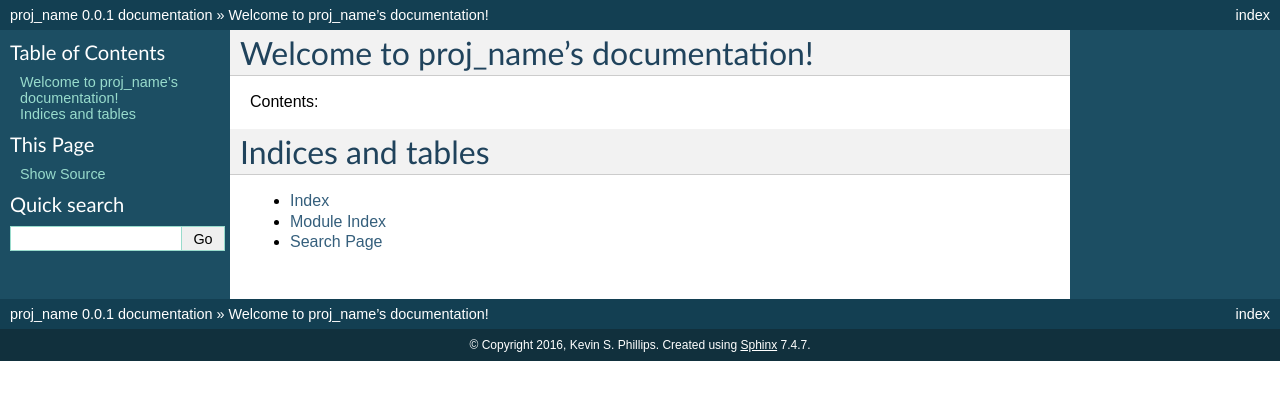
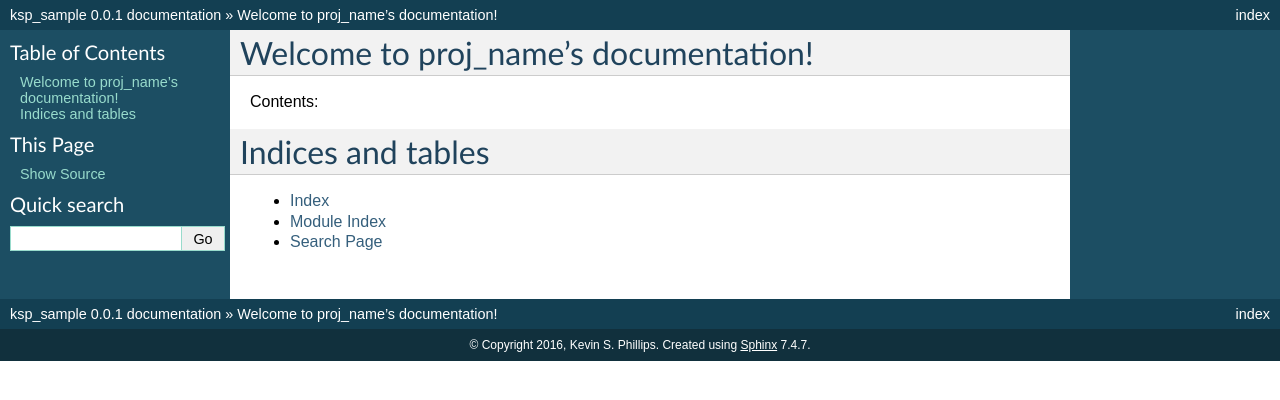
Before and after one commit to TheFriendlyCoder/python_template, a Sphinx documentation site: the page built from docs/index.rst, in a window 1280 px wide. Shown: the top 400 px of the page. Built offline with Sphinx 7.4.7, drawn with Linux system fonts in a browser that asks for light colours; pages that are not in the unit, such as notebooks, are missing from menus.

Commit message:
renamed project

```diff
--- a/docs/conf.py
+++ b/docs/conf.py
@@ -52,7 +52,7 @@
 master_doc = 'index'
 
 # General information about the project.
-project = 'proj_name'
+project = 'ksp_sample'
 copyright = '2016, Kevin S. Phillips'
 author = 'Kevin S. Phillips'
 
@@ -60,9 +60,9 @@
 # |version| and |release|, also used in various other places throughout the
 # built documents.
 #
-import proj_name.version
+import ksp_sample.version
 # The short X.Y version.
-version = proj_name.version.__version__
+version = ksp_sample.version.__version__
 # The full version, including alpha/beta/rc tags.
 release = version
 
--- a/setup.py
+++ b/setup.py
@@ -6,7 +6,7 @@
 
 # -=-=-=-=-=-=-=-=-=-=-=-=-=-=-=-=-=-=-=-=-=-=-=-=-=-=-=-=-=-=-=-=-=-=-=-=-=-=-=
 # project specific parameters
-PROJECT_NAME = 'proj_name'
+PROJECT_NAME = 'ksp_sample'
 PROJECT_DEPENDENCIES = [
     'six'
 ]
```
Also changed, not shown: README.rst (+23 -17 lines), .travis.yml, src/ksp_sample/__init__.py (renamed from src/proj_name/__init__.py), src/ksp_sample/version.py (renamed from src/proj_name/version.py), 2 other files.
